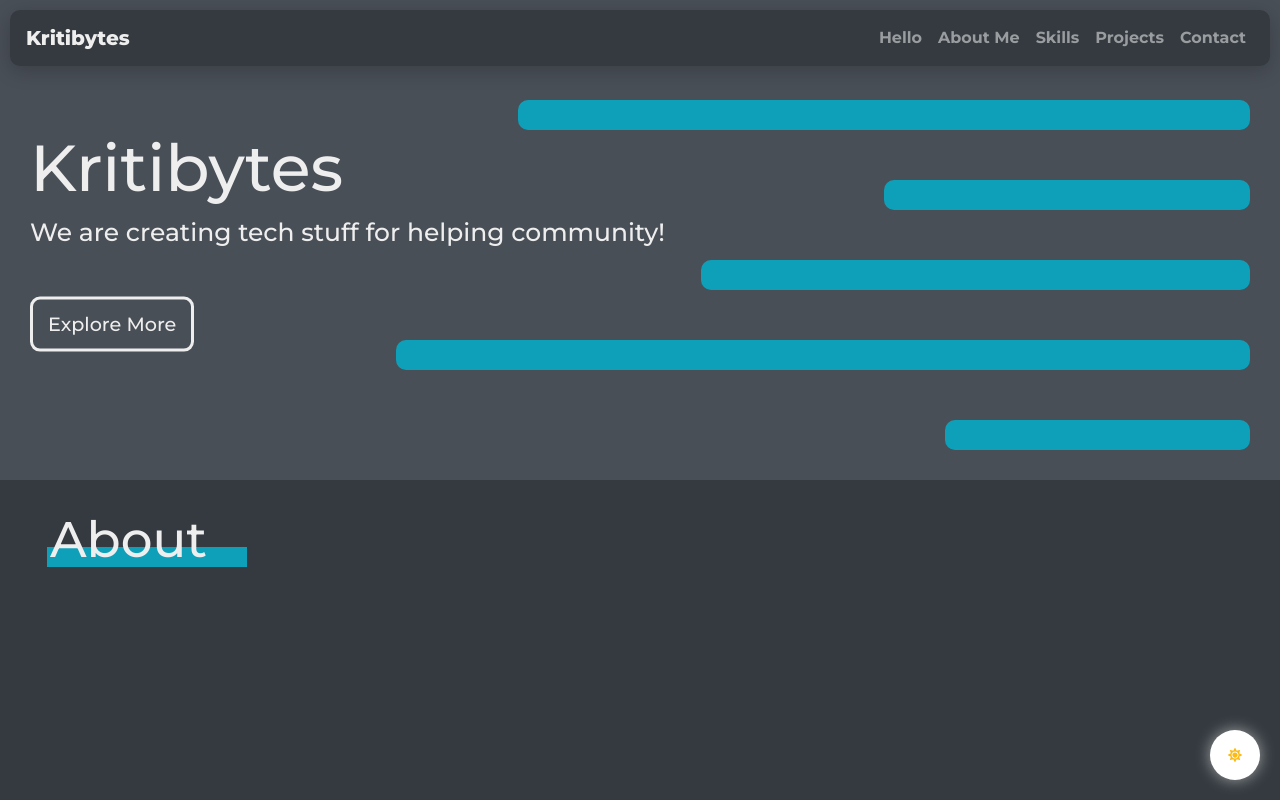
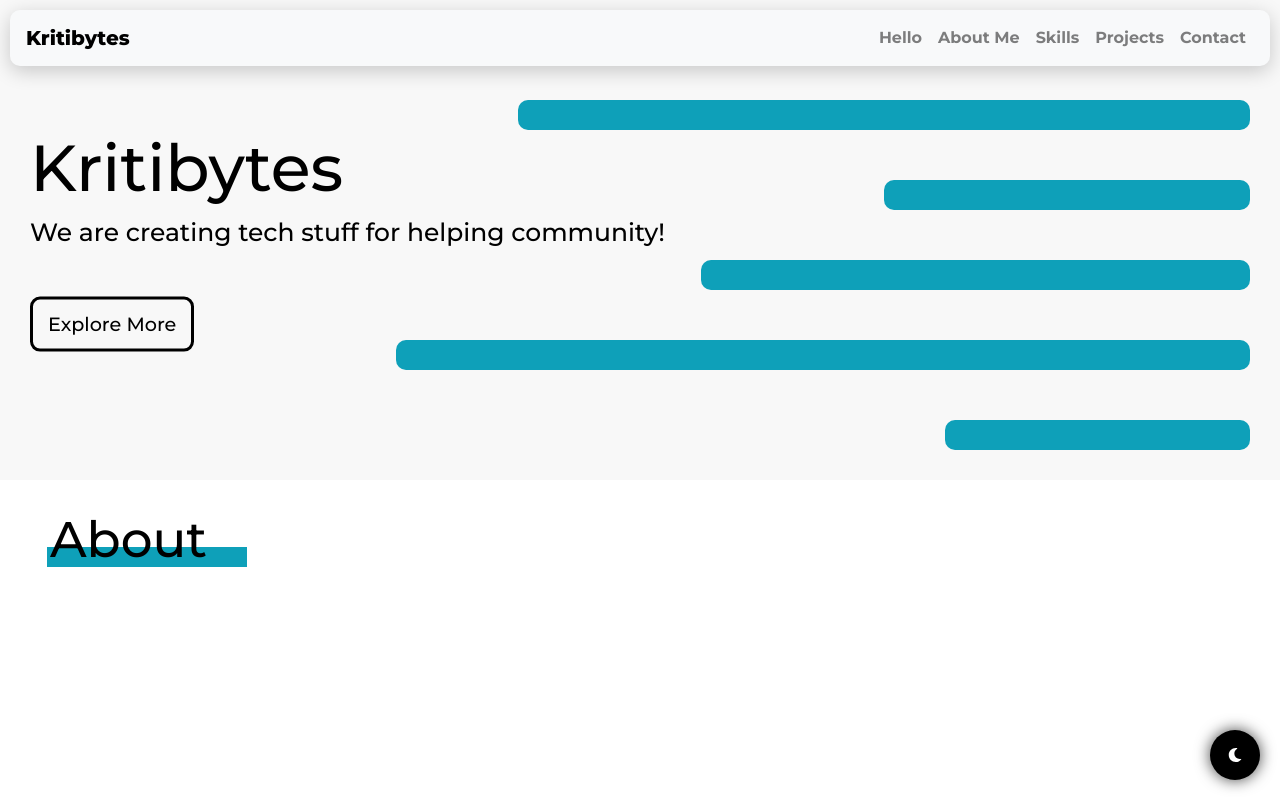
Before and after one commit to kritibytes/kritibytes-website, a Next.js app: page / in a window 1280 px wide. Built offline with nearby package versions, Linux system fonts and the light colour scheme.

Commit message:
Fixed theme problems

```diff
--- a/pages/_app.tsx
+++ b/pages/_app.tsx
@@ -11,7 +11,7 @@ import global from 'jss-plugin-global'
 JSS.use(global())
 
 const App: React.FC<AppProps> = ({ Component, pageProps }): JSX.Element => {
-  const [theme, setTheme] = useState({})
+  const [theme, setTheme] = useState(lightTheme)
   const generateId = createGenerateId()
 
   useEffect(() => {
```
